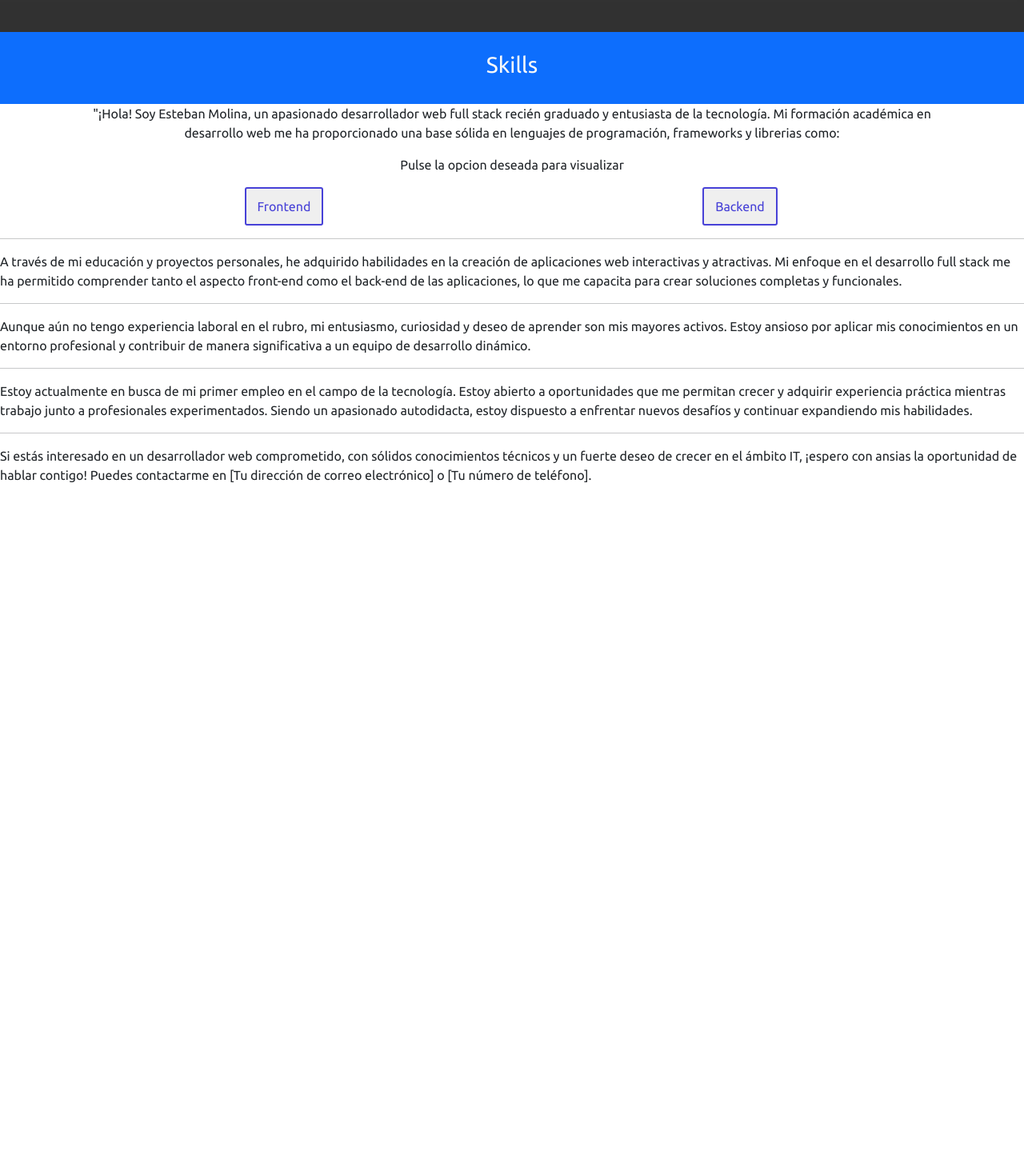
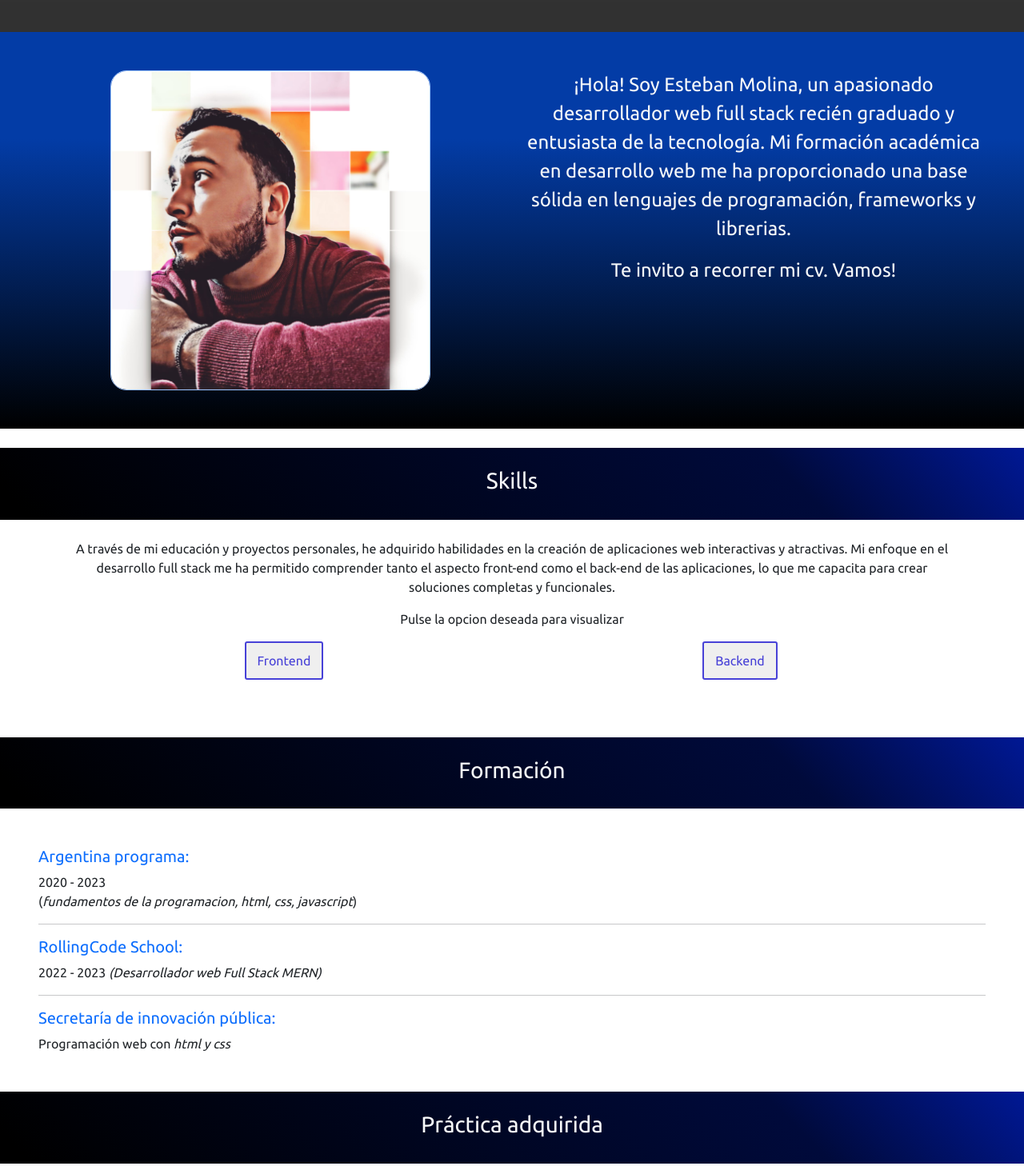
Before and after one commit to estebanrm1/ProyectoAP, a plain HTML site: page index.html in a window 1280 px wide. Shown: the part 760-2218 px from the top of the page at 80% size. Before the commit the page ends 1382 px from the top, so only its background shows below. Drawn offline with nearby package versions, Linux system fonts and the light colour scheme; grey boxes are pictures that could not be loaded.

Commit message:
Termine la seccion de Formacion y modifique colores de bg

```diff
--- a/index.html
+++ b/index.html
@@ -35,13 +35,24 @@
             </aside>
         </section>
         <section>
-            <div class="bg-primary row p-4 text-light text-center">
+            <article class="bg_degradado p-5">
+                <div class="row text-center">
+                    <div class="col-lg-6">
+                        <img src="./img/imagenEstebanPerfil.jpeg" alt="Imagen Esteban" class="imagen_perfil border border-primary-subtle">
+                    </div>
+                    <div class="col-lg-6 text-light fs-4">
+                        <p>¡Hola! Soy Esteban Molina, un apasionado desarrollador web full stack recién graduado y entusiasta de la tecnología. Mi formación académica en desarrollo web me ha proporcionado una base sólida en lenguajes de programación, frameworks y librerias.</p>
+                        <p>Te invito a recorrer mi cv. Vamos!</p>
+                    </div>
+                </div>
+            </article>
+            <div class="mt-4 bg_TituloSeccion p-4 text-light text-center">
                 <h3>Skills</h3>
             </div>
-                <article class="container lenguajes_frameworks text-center">
-                    <p>"¡Hola! Soy Esteban Molina, un apasionado desarrollador web full stack recién graduado y entusiasta de la tecnología. Mi formación académica en desarrollo web me ha proporcionado una base sólida en lenguajes de programación, frameworks y librerias como:
+                <article class="py-4 container lenguajes_frameworks text-center">
+                    <p>A través de mi educación y proyectos personales, he adquirido habilidades en la creación de aplicaciones web interactivas y atractivas. Mi enfoque en el desarrollo full stack me ha permitido comprender tanto el aspecto front-end como el back-end de las aplicaciones, lo que me capacita para crear soluciones completas y funcionales.</p>
                         <p>Pulse la opcion deseada para visualizar</p>
-                        <div class="row text-center">
+                        <div class="row text-center pb-5">
                             <div class="col-6">
                                 <button class="boton" id="mostrarBtn1">Frontend</button>
                                 <ul class="list-group listaSinPuntos" id="listaDesplegable1">
@@ -62,22 +73,35 @@
                                 </ul>
                             </div>
                         </div>
-                    </p>
                 </article>
+                <div class="bg_TituloSeccion p-4 text-light text-center">
+                    <h3>Formación</h3>
+                </div>
+                <article class="m-5">
+                    <div>
+                        <h5 class="text-primary">Argentina programa:</h5>
+                    <p>2020 - 2023 <br>(<i>fundamentos de la programacion, html, css, javascript</i>)</p>
+                    </div>
                     <hr>
+                    <div>
+                        <h5 class="text-primary">RollingCode School:</h5>
+                        <p>2022 - 2023 <i>(Desarrollador web Full Stack MERN)</i></p>
+                    </div>
+                    <hr>
+                    <div>
+                        <h5 class="text-primary">Secretaría de innovación pública:</h5>
+                        <p>Programación web con <i>html y css</i> </p>
+                    </div>
+                </article>
+                <div class="bg_TituloSeccion p-4 text-light text-center">
+                    <h3>Práctica adquirida</h3>
+                </div>
                 <article>
-                    <p>A través de mi educación y proyectos personales, he adquirido habilidades en la creación de aplicaciones web interactivas y atractivas. Mi enfoque en el desarrollo full stack me ha permitido comprender tanto el aspecto front-end como el back-end de las aplicaciones, lo que me capacita para crear soluciones completas y funcionales.</p>
-                </article>
-                <hr>
-                <article>
-                    <p>Aunque aún no tengo experiencia laboral en el rubro, mi entusiasmo, curiosidad y deseo de aprender son mis mayores activos. Estoy ansioso por aplicar mis conocimientos en un entorno profesional y contribuir de manera significativa a un equipo de desarrollo dinámico.</p>
+
                 </article>
                     <hr>
                 <article>
                     <p>Estoy actualmente en busca de mi primer empleo en el campo de la tecnología. Estoy abierto a oportunidades que me permitan crecer y adquirir experiencia práctica mientras trabajo junto a profesionales experimentados. Siendo un apasionado autodidacta, estoy dispuesto a enfrentar nuevos desafíos y continuar expandiendo mis habilidades.</p>
-                </article>
-                    <hr>
-                <article>
                     <p>Si estás interesado en un desarrollador web comprometido, con sólidos conocimientos técnicos y un fuerte deseo de crecer en el ámbito IT, ¡espero con ansias la oportunidad de hablar contigo! Puedes contactarme en [Tu dirección de correo electrónico] o [Tu número de teléfono].</p>
                 </article>
             </article>
--- a/style.css
+++ b/style.css
@@ -1,5 +1,6 @@
 body {
     font-family: 'Ubuntu', sans-serif;
+    margin: 0;
 }
 
 .color_titulo_principal {
@@ -36,6 +37,11 @@ body {
     align-items: center;
     text-align: center;
     background-color: rgba(0, 0, 0, 0.685);
+}
+
+.imagen_perfil{
+    max-width: 400px;
+    border-radius: 5%;
 }
 
 /**    Botones     **/
@@ -84,3 +90,15 @@ body {
     display: none;
     list-style: none;
 }
+
+/**    Background     **/
+
+.bg_degradado{
+    background: rgb(3,60,166);
+background: linear-gradient(180deg, rgba(3,60,166,1) 27%, rgba(0,0,0,1) 100%);
+}
+
+.bg_TituloSeccion{
+    background: rgb(0,0,0);
+background: linear-gradient(45deg, rgba(0,0,0,1) 3%, rgba(0,10,59,1) 76%, rgba(0,24,148,1) 100%);
+}
```
Also changed, not shown: img/imagenEstebanPerfil.jpeg (added).
